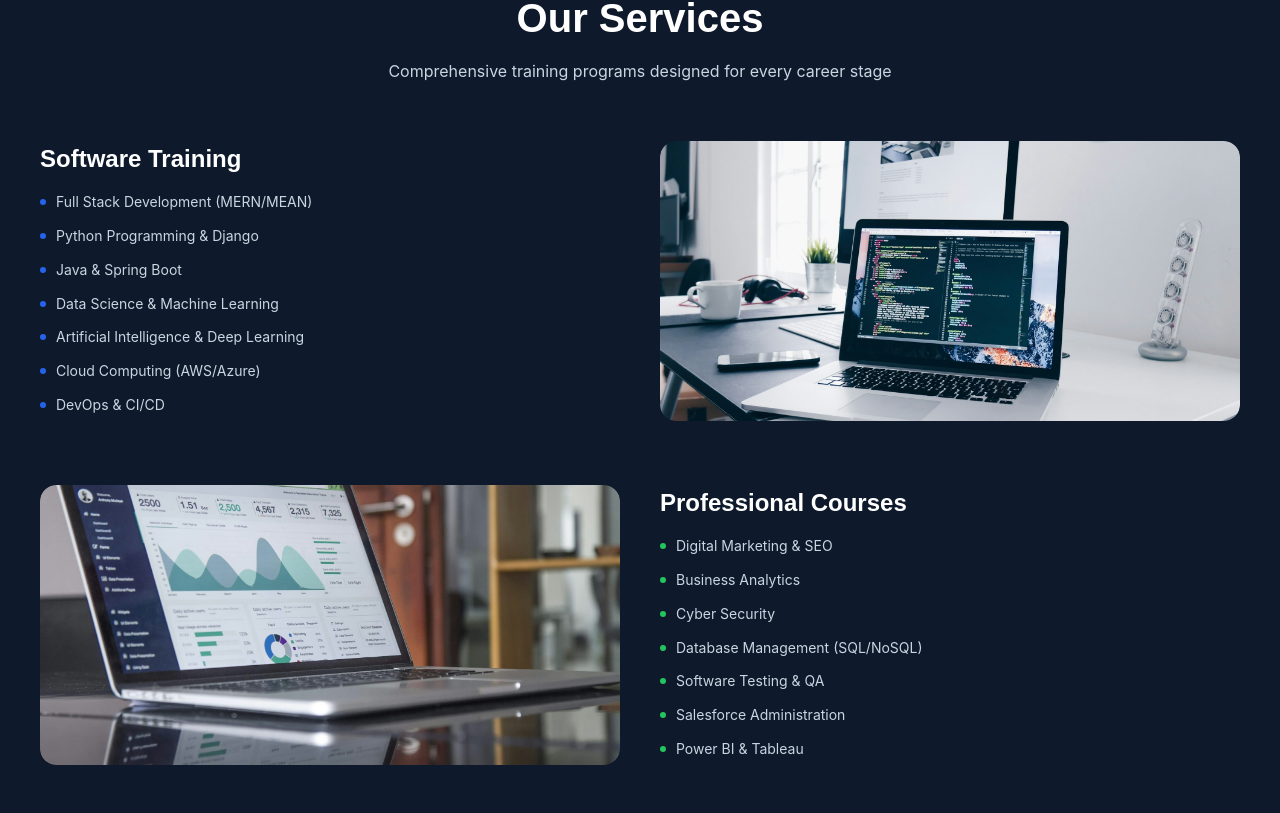
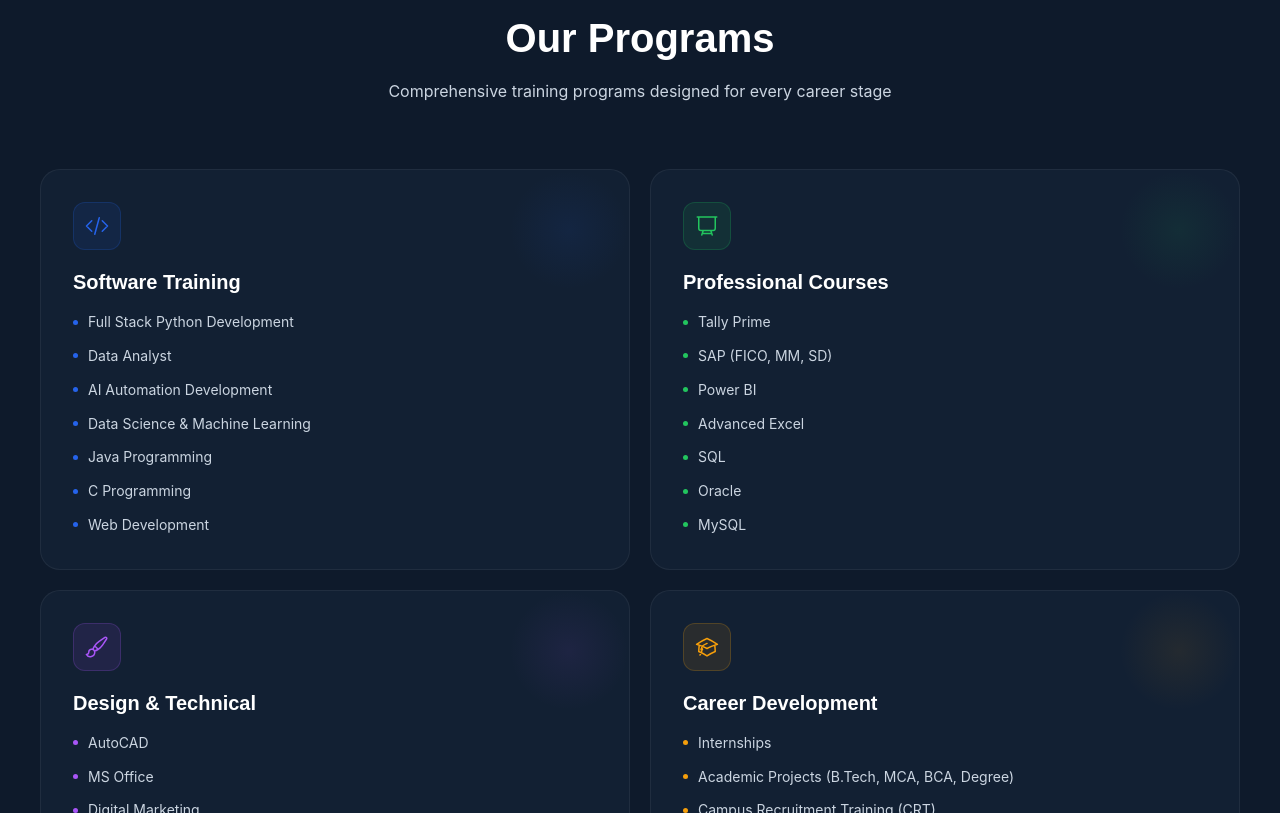
Before and after one commit to Lokesh19-2005/hansa-technologies, a Next.js app: page / in a window 1280 px wide. Shown: the part 2147-2960 px from the top of the page. Built offline with nearby package versions, Linux system fonts and the light colour scheme; a web font is replaced by a local one.

Commit message:
Redesign programs section: remove images, beautiful card grid with icons and color-coded categories

```diff
--- a/src/app/page.tsx
+++ b/src/app/page.tsx
@@ -162,12 +162,12 @@
       </section>
 
       {/* OUR SERVICES */}
-      <section style={{ padding: "80px 24px", background: "#0E1A2B" }}>
+      <section style={{ padding: "100px 24px", background: "#0E1A2B" }}>
         <div style={{ maxWidth: "1200px", margin: "0 auto" }}>
           <FadeIn>
-            <div style={{ textAlign: "center", marginBottom: "56px" }}>
+            <div style={{ textAlign: "center", marginBottom: "64px" }}>
               <h2 style={{ fontSize: "clamp(28px, 4vw, 40px)", fontWeight: 700, marginBottom: "16px" }}>
-                Our Services
+                Our Programs
               </h2>
               <p style={{ color: "#CBD5E1", fontSize: "16px", maxWidth: "560px", margin: "0 auto" }}>
                 Comprehensive training programs designed for every career stage
@@ -175,85 +175,83 @@
             </div>
           </FadeIn>
 
+          <div className="grid grid-cols-1 md:grid-cols-2" style={{ gap: "20px" }}>
             {/* Software Training */}
-          <FadeIn>
-            <div className="grid grid-cols-1 lg:grid-cols-2" style={{ gap: "40px", alignItems: "center", marginBottom: "64px" }}>
-              <div>
-                <h3 style={{ fontSize: "24px", fontWeight: 700, color: "#FFFFFF", marginBottom: "16px" }}>Software Training</h3>
+            <FadeIn delay={0.05}>
+              <div style={{ background: "#122033", border: "1px solid rgba(255,255,255,0.06)", borderRadius: "20px", padding: "32px", height: "100%", transition: "all 0.3s", position: "relative", overflow: "hidden" }}>
+                <div style={{ position: "absolute", top: 0, right: 0, width: "120px", height: "120px", background: "radial-gradient(circle, rgba(37,99,235,0.08) 0%, transparent 70%)", borderRadius: "50%" }} />
+                <div style={{ width: "48px", height: "48px", borderRadius: "12px", background: "rgba(37,99,235,0.1)", border: "1px solid rgba(37,99,235,0.2)", display: "flex", alignItems: "center", justifyContent: "center", marginBottom: "20px" }}>
+                  <svg width="24" height="24" fill="none" viewBox="0 0 24 24" stroke="#2563EB" strokeWidth="1.5"><path strokeLinecap="round" strokeLinejoin="round" d="M17.25 6.75L22.5 12l-5.25 5.25m-10.5 0L1.5 12l5.25-5.25m7.5-3l-4.5 16.5" /></svg>
+                </div>
+                <h3 style={{ fontSize: "20px", fontWeight: 700, color: "#FFFFFF", marginBottom: "16px" }}>Software Training</h3>
                 <div style={{ display: "flex", flexDirection: "column", gap: "10px" }}>
-                  {["Full Stack Development (MERN/MEAN)", "Python Programming & Django", "Java & Spring Boot", "Data Science & Machine Learning", "Artificial Intelligence & Deep Learning", "Cloud Computing (AWS/Azure)", "DevOps & CI/CD"].map((course) => (
+                  {["Full Stack Python Development", "Data Analyst", "AI Automation Development", "Data Science & Machine Learning", "Java Programming", "C Programming", "Web Development"].map((course) => (
                     <div key={course} style={{ display: "flex", alignItems: "center", gap: "10px" }}>
-                      <div style={{ width: "6px", height: "6px", borderRadius: "50%", background: "#2563EB" }} />
+                      <div style={{ width: "5px", height: "5px", borderRadius: "50%", background: "#2563EB", flexShrink: 0 }} />
                       <span style={{ color: "#CBD5E1", fontSize: "14px" }}>{course}</span>
                     </div>
                   ))}
                 </div>
               </div>
-              <div style={{ height: "280px", borderRadius: "16px", overflow: "hidden" }}>
-                <img src="/images/software-dev.jpg" alt="Software development training" style={{ width: "100%", height: "100%", objectFit: "cover", borderRadius: "16px" }} />
-              </div>
-            </div>
             </FadeIn>
 
             {/* Professional Courses */}
-          <FadeIn>
-            <div className="grid grid-cols-1 lg:grid-cols-2" style={{ gap: "40px", alignItems: "center", marginBottom: "64px" }}>
-              <div style={{ height: "280px", borderRadius: "16px", overflow: "hidden" }} className="hidden lg:block">
-                <img src="/images/professional-courses.jpg" alt="Professional courses" style={{ width: "100%", height: "100%", objectFit: "cover", borderRadius: "16px" }} />
+            <FadeIn delay={0.1}>
+              <div style={{ background: "#122033", border: "1px solid rgba(255,255,255,0.06)", borderRadius: "20px", padding: "32px", height: "100%", transition: "all 0.3s", position: "relative", overflow: "hidden" }}>
+                <div style={{ position: "absolute", top: 0, right: 0, width: "120px", height: "120px", background: "radial-gradient(circle, rgba(34,197,94,0.08) 0%, transparent 70%)", borderRadius: "50%" }} />
+                <div style={{ width: "48px", height: "48px", borderRadius: "12px", background: "rgba(34,197,94,0.1)", border: "1px solid rgba(34,197,94,0.2)", display: "flex", alignItems: "center", justifyContent: "center", marginBottom: "20px" }}>
+                  <svg width="24" height="24" fill="none" viewBox="0 0 24 24" stroke="#22C55E" strokeWidth="1.5"><path strokeLinecap="round" strokeLinejoin="round" d="M3.75 3v11.25A2.25 2.25 0 006 16.5h2.25M3.75 3h-1.5m1.5 0h16.5m0 0h1.5m-1.5 0v11.25A2.25 2.25 0 0118 16.5h-2.25m-7.5 0h7.5m-7.5 0l-1 3m8.5-3l1 3m0 0l.5 1.5m-.5-1.5h-9.5m0 0l-.5 1.5" /></svg>
                 </div>
-              <div>
-                <h3 style={{ fontSize: "24px", fontWeight: 700, color: "#FFFFFF", marginBottom: "16px" }}>Professional Courses</h3>
+                <h3 style={{ fontSize: "20px", fontWeight: 700, color: "#FFFFFF", marginBottom: "16px" }}>Professional Courses</h3>
                 <div style={{ display: "flex", flexDirection: "column", gap: "10px" }}>
-                  {["Digital Marketing & SEO", "Business Analytics", "Cyber Security", "Database Management (SQL/NoSQL)", "Software Testing & QA", "Salesforce Administration", "Power BI & Tableau"].map((course) => (
+                  {["Tally Prime", "SAP (FICO, MM, SD)", "Power BI", "Advanced Excel", "SQL", "Oracle", "MySQL"].map((course) => (
                     <div key={course} style={{ display: "flex", alignItems: "center", gap: "10px" }}>
-                      <div style={{ width: "6px", height: "6px", borderRadius: "50%", background: "#22C55E" }} />
+                      <div style={{ width: "5px", height: "5px", borderRadius: "50%", background: "#22C55E", flexShrink: 0 }} />
                       <span style={{ color: "#CBD5E1", fontSize: "14px" }}>{course}</span>
                     </div>
                   ))}
                 </div>
               </div>
-            </div>
             </FadeIn>
 
             {/* Design & Technical */}
-          <FadeIn>
-            <div className="grid grid-cols-1 lg:grid-cols-2" style={{ gap: "40px", alignItems: "center", marginBottom: "64px" }}>
-              <div>
-                <h3 style={{ fontSize: "24px", fontWeight: 700, color: "#FFFFFF", marginBottom: "16px" }}>Design & Technical</h3>
+            <FadeIn delay={0.15}>
+              <div style={{ background: "#122033", border: "1px solid rgba(255,255,255,0.06)", borderRadius: "20px", padding: "32px", height: "100%", transition: "all 0.3s", position: "relative", overflow: "hidden" }}>
+                <div style={{ position: "absolute", top: 0, right: 0, width: "120px", height: "120px", background: "radial-gradient(circle, rgba(168,85,247,0.08) 0%, transparent 70%)", borderRadius: "50%" }} />
+                <div style={{ width: "48px", height: "48px", borderRadius: "12px", background: "rgba(168,85,247,0.1)", border: "1px solid rgba(168,85,247,0.2)", display: "flex", alignItems: "center", justifyContent: "center", marginBottom: "20px" }}>
+                  <svg width="24" height="24" fill="none" viewBox="0 0 24 24" stroke="#A855F7" strokeWidth="1.5"><path strokeLinecap="round" strokeLinejoin="round" d="M9.53 16.122a3 3 0 00-5.78 1.128 2.25 2.25 0 01-2.4 2.245 4.5 4.5 0 008.4-2.245c0-.399-.078-.78-.22-1.128zm0 0a15.998 15.998 0 003.388-1.62m-5.043-.025a15.994 15.994 0 011.622-3.395m3.42 3.42a15.995 15.995 0 004.764-4.648l3.876-5.814a1.151 1.151 0 00-1.597-1.597L14.146 6.32a15.996 15.996 0 00-4.649 4.763m3.42 3.42a6.776 6.776 0 00-3.42-3.42" /></svg>
+                </div>
+                <h3 style={{ fontSize: "20px", fontWeight: 700, color: "#FFFFFF", marginBottom: "16px" }}>Design & Technical</h3>
                 <div style={{ display: "flex", flexDirection: "column", gap: "10px" }}>
-                  {["UI/UX Design & Figma", "Graphic Design & Adobe Suite", "AutoCAD & 3D Modeling", "Hardware & Networking"].map((course) => (
+                  {["AutoCAD", "MS Office", "Digital Marketing", "Ethical Hacking"].map((course) => (
                     <div key={course} style={{ display: "flex", alignItems: "center", gap: "10px" }}>
-                      <div style={{ width: "6px", height: "6px", borderRadius: "50%", background: "#A855F7" }} />
+                      <div style={{ width: "5px", height: "5px", borderRadius: "50%", background: "#A855F7", flexShrink: 0 }} />
                       <span style={{ color: "#CBD5E1", fontSize: "14px" }}>{course}</span>
                     </div>
                   ))}
                 </div>
               </div>
-              <div style={{ height: "280px", borderRadius: "16px", overflow: "hidden" }}>
-                <img src="/images/technical-design.jpg" alt="Technical training" style={{ width: "100%", height: "100%", objectFit: "cover", borderRadius: "16px" }} />
-              </div>
-            </div>
             </FadeIn>
 
             {/* Career Development */}
-          <FadeIn>
-            <div className="grid grid-cols-1 lg:grid-cols-2" style={{ gap: "40px", alignItems: "center" }}>
-              <div style={{ height: "280px", borderRadius: "16px", overflow: "hidden" }} className="hidden lg:block">
-                <img src="/images/career-placement.jpg" alt="Career development" style={{ width: "100%", height: "100%", objectFit: "cover", borderRadius: "16px" }} />
+            <FadeIn delay={0.2}>
+              <div style={{ background: "#122033", border: "1px solid rgba(255,255,255,0.06)", borderRadius: "20px", padding: "32px", height: "100%", transition: "all 0.3s", position: "relative", overflow: "hidden" }}>
+                <div style={{ position: "absolute", top: 0, right: 0, width: "120px", height: "120px", background: "radial-gradient(circle, rgba(245,158,11,0.08) 0%, transparent 70%)", borderRadius: "50%" }} />
+                <div style={{ width: "48px", height: "48px", borderRadius: "12px", background: "rgba(245,158,11,0.1)", border: "1px solid rgba(245,158,11,0.2)", display: "flex", alignItems: "center", justifyContent: "center", marginBottom: "20px" }}>
+                  <svg width="24" height="24" fill="none" viewBox="0 0 24 24" stroke="#F59E0B" strokeWidth="1.5"><path strokeLinecap="round" strokeLinejoin="round" d="M4.26 10.147a60.436 60.436 0 00-.491 6.347A48.627 48.627 0 0112 20.904a48.627 48.627 0 018.232-4.41 60.46 60.46 0 00-.491-6.347m-15.482 0a50.57 50.57 0 00-2.658-.813A59.905 59.905 0 0112 3.493a59.902 59.902 0 0110.399 5.84c-.896.248-1.783.52-2.658.814m-15.482 0A50.697 50.697 0 0112 13.489a50.702 50.702 0 017.74-3.342M6.75 15a.75.75 0 100-1.5.75.75 0 000 1.5zm0 0v-3.675A55.378 55.378 0 0112 8.443m-7.007 11.55A5.981 5.981 0 006.75 15.75v-1.5" /></svg>
                 </div>
-              <div>
-                <h3 style={{ fontSize: "24px", fontWeight: 700, color: "#FFFFFF", marginBottom: "16px" }}>Career Development</h3>
+                <h3 style={{ fontSize: "20px", fontWeight: 700, color: "#FFFFFF", marginBottom: "16px" }}>Career Development</h3>
                 <div style={{ display: "flex", flexDirection: "column", gap: "10px" }}>
-                  {["Resume Building & Portfolio", "Mock Interviews & HR Rounds", "Soft Skills & Communication", "Internship Programs", "Placement Assistance", "Career Counseling"].map((course) => (
+                  {["Internships", "Academic Projects (B.Tech, MCA, BCA, Degree)", "Campus Recruitment Training (CRT)", "Soft Skills Training", "Industrial Training", "Placement Assistance"].map((course) => (
                     <div key={course} style={{ display: "flex", alignItems: "center", gap: "10px" }}>
-                      <div style={{ width: "6px", height: "6px", borderRadius: "50%", background: "#F59E0B" }} />
+                      <div style={{ width: "5px", height: "5px", borderRadius: "50%", background: "#F59E0B", flexShrink: 0 }} />
                       <span style={{ color: "#CBD5E1", fontSize: "14px" }}>{course}</span>
                     </div>
                   ))}
                 </div>
               </div>
+            </FadeIn>
           </div>
-          </FadeIn>
         </div>
       </section>
 
```
Lines whose indentation alone changed are shown as unchanged.
